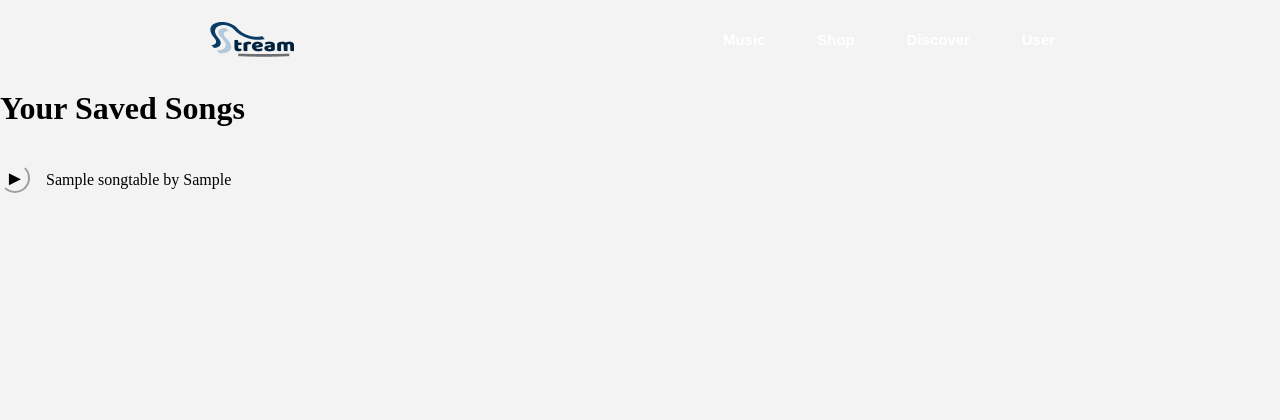
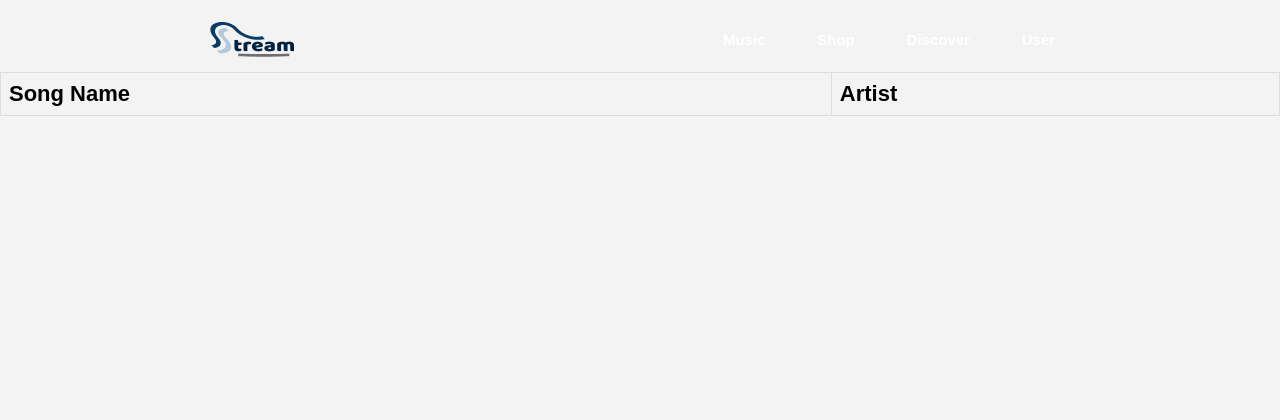
Before and after one commit to Keenanks/CS386-Software-Engineering, a PHP site: page /Rough_Prototype/songpage.php in a window 1280 px wide. Shown: the top 420 px of the page. Run offline with PHP 8.4, Linux system fonts and the light colour scheme; tables that the repository leaves empty or names only in its code hold one stand-in row (values such as "Sample post"); lists and menus that the app fills with data are empty.

Commit message:
Changed the song page so that the songs we have in the database go into a table that we can change later. Right now I dont have a play button but we can make a new column on the left and add a button in.

```diff
--- a/Rough_Prototype/login.css
+++ b/Rough_Prototype/login.css
@@ -511,7 +511,6 @@ button3 {
 
 .picture:hover
 {
-    opacity: 0.7;
 }
 .centered {
   position: fixed;
--- a/Rough_Prototype/playButton.css
+++ b/Rough_Prototype/playButton.css
@@ -16,20 +16,16 @@
 .playButton {
   background-color: #F3F3F3;
   border-color: #F3F3F3;
-  width: 30px;
-    height: 30px;
-    border-radius: 50%;
   font-size: 20px;
-  padding: 11px;
   cursor: pointer;
   padding: 0px;
-    right: 5px;
 
 }
-.playButton:hover
+.SongNameClick{}
+.SongNameClick:hover
 {
-    border-color: #9ebfc1;
     color: #9ebfc1;
+    cursor: pointer;
 }
 .playButton:focus {
     outline-style: none;
@@ -65,3 +61,20 @@
     background-color: white;
     width: 100%;
 }
+
+.songTable
+{
+    font-family: arial, sans-serif;
+  border-collapse: collapse;
+  width: 100%;
+}
+
+td, th {
+  border: 1px solid #dddddd;
+  text-align: left;
+  padding: 8px;
+}
+
+tr:nth-child(even) {
+  background-color: #dddddd;
+}
--- a/Rough_Prototype/songpage.php
+++ b/Rough_Prototype/songpage.php
@@ -181,21 +181,43 @@ $result = mysqli_query($conn, $sql);
 if (mysqli_num_rows($result) > 0)
    {
     // output data of each row
-    $savedSongsHeading = "<h1>Your Saved Songs</h1>";
-    $spacing = "<br><br><br><br><br>";
+    $spacing = "<br><br><br><br>";
     $smallerSpacing ="<br><br>";
-    echo $spacing.$savedSongsHeading.$smallerSpacing;
+    echo $spacing;
+
+
+    //STARTED THE DIV - THE TABLE - AND THE FIRST ROW OF HEADINGS HERE
+    $row = mysqli_fetch_assoc($result);
+    $startDiv = "<div class = 'playDiv' id = '".$row['title']."'>";
+    $startTable = "<table class='songTable'
+            style='font-family: arial, sans-serif; border-collapse: collapse; width: 100%;''>";
+    $enterRow = "<tr>";
+    $enterHeadings = " <th style = 'font-size:22px;'>Song Name</th>
+                        <th style = 'font-size:22px;'>Artist</th>
+                            ";
+    echo $startDiv.$startTable.$enterRow.$enterHeadings;
+
     while($row = mysqli_fetch_assoc($result))
        {
+        //COMMENTED OUT IS THE OLD CODE FOR PLAYING OUR SONGS WITH NO TABLE////////////////////////////////////
+        //////////////////////////////////////////////////////////////////////////////////////////////////////
+        /////////////////////////////////LEAVE IT FOR LATER////////////////////////////////////////////////////
+
         //$functionString = "getSongInfo('".$row['title']."')";
         // create a button here and when clicked the button plays the song which will appear at
         //  the bottom of the screen.
-        $startDiv = "<div class = 'playDiv' id = '".$row['title']."'>";
-        $createPlayButton = "<button class='playButton' onclick = "."getSongInfo('".$row['title']."Test')"." >&#9658;</button>";
-        $songInfo = "&emsp;<div class = 'songInfoDiv' id = '".$row['title']."Test'>".$row['title'] . " by ". $row['artist'] . "</div><br><br>";
-        $endDiv = "</div>";
-        echo $startDiv.$createPlayButton.$songInfo.$endDiv;
+        //$startDiv = "<div class = 'playDiv' id = '".$row['title']."'>";
+        //$createPlayButton = "<button class='playButton' onclick = "."getSongInfo('".$row['title']."Test')"." >&#9658;</button>";
 
+        $songInfo = "&emsp;<div class = 'songInfoDiv' style = 'display:none;' id = '".$row['title']."Test'>".$row['title'] . " by ". $row['artist'];
+        echo $songInfo;
+
+        $enterRow = "<tr>";
+        $enterData = "<td class= 'SongNameClick' onclick = "."getSongInfo('".$row['title']."Test')".">"  .$row['title']. " </td><td> " .$row['artist']. " </td>";
+        $endRow = "</tr>";
+
+
+        echo $enterRow.$enterData.$endRow;
 
         /* create a div with a name to add a button that plays the song when selected
         echo "<div id = '" . $row["song_id"] . "'> <audio controls controlsList='nodownload'>
@@ -203,6 +225,11 @@ if (mysqli_num_rows($result) > 0)
             . "  Title: " . $row['title'] . "    Artist: ". $row['artist'] . "<br><br>";
             */
        }
+
+    //END THE TABLE AND DIV HERE AFTER ALL THE SONGS HAVE BEEN ENTERED
+        $endTable = "</table>";
+        $endDiv = "</div>";
+        echo $endTable.$endDiv;
    }
 
 else
```
Also changed, not shown: Rough_Prototype/login.html (+4 -4 lines).
